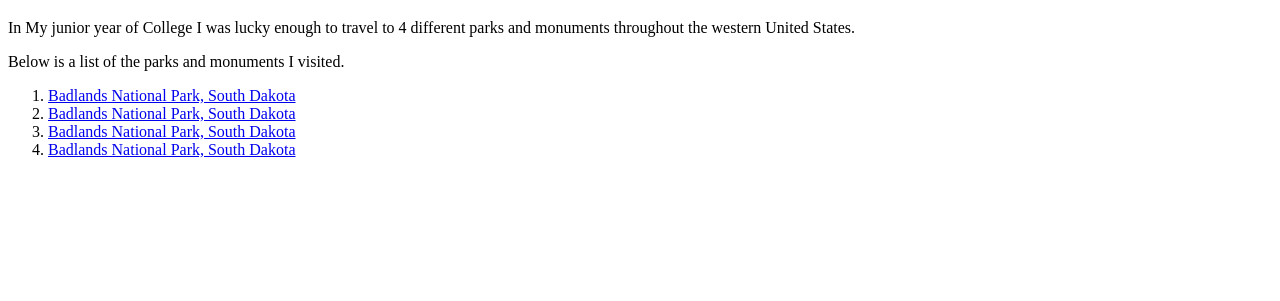
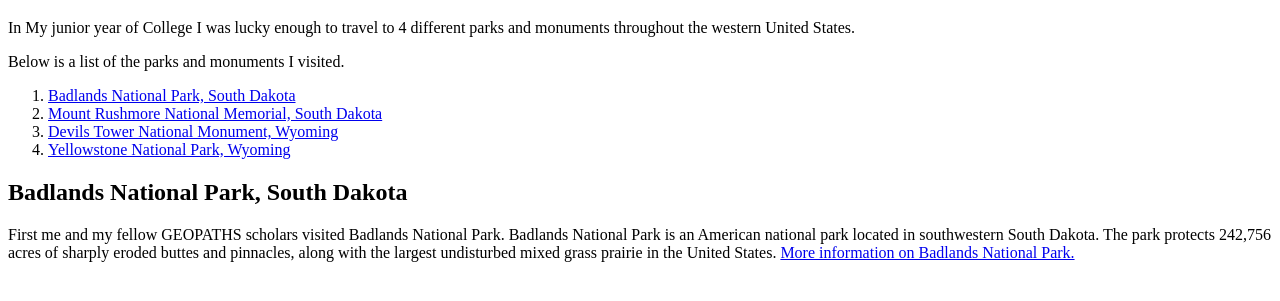
Before and after one commit to PT-Web-Dev-Jan-23/js-assignment-4-html-me-something-usersjesus, a website: page index.html in a window 1280 px wide. Shown: the part 61-362 px from the top of the page. Drawn offline with Linux system fonts and the light colour scheme.

Commit message:
Added Badlands

```diff
--- a/index.html
+++ b/index.html
@@ -19,17 +19,35 @@
                <a href="#Badlands"> Badlands National Park, South Dakota</a>
               </li>
               <li>
-               <a href="#Badlands"> Badlands National Park, South Dakota</a>
+               <a href="#Rushmore"> Mount Rushmore National Memorial, South Dakota</a>
               </li>
               <li>
-               <a href="#Badlands"> Badlands National Park, South Dakota</a>
+               <a href="#Tower"> Devils Tower National Monument, Wyoming</a>
               </li>
               <li>
-               <a href="#Badlands"> Badlands National Park, South Dakota</a>
+               <a href="#Yellowstone"> Yellowstone National Park, Wyoming</a>
               </li>
             </ol>
          </nav>
-         <table></table>
       </header>
+      <maim>
+         <article>
+            <section>
+               <a id="Badlands"></a>
+               <h2>Badlands National Park, South Dakota</h2>
+               <p>
+                  First me and my fellow GEOPATHS scholars visited Badlands National Park. Badlands National Park is an American national park located in southwestern South Dakota.
+                  The park protects 242,756 acres of sharply eroded buttes and pinnacles, along with the largest undisturbed mixed grass prairie in the United States.
+                  <a href="https://en.wikipedia.org/wiki/Badlands_National_Park">More information on Badlands National Park.</a>
+               </p>
+               <figure>
+                  <ima src="" alt="">
+                  <figcaption>
+
+                  </figcaption>
+               </figure>
+            </section>
+         </article>
+      </maim>
    </body>
 </html>
```
